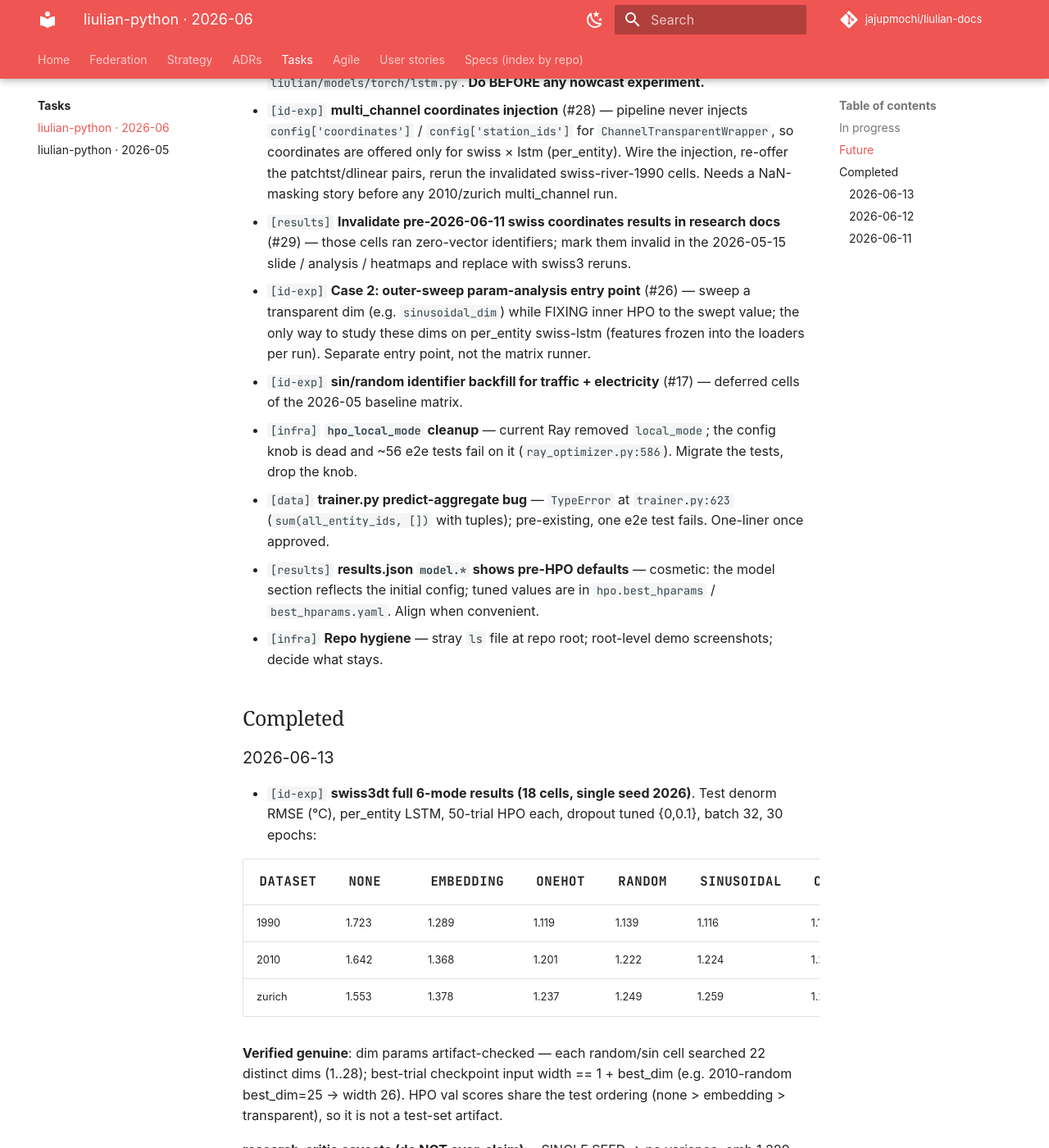
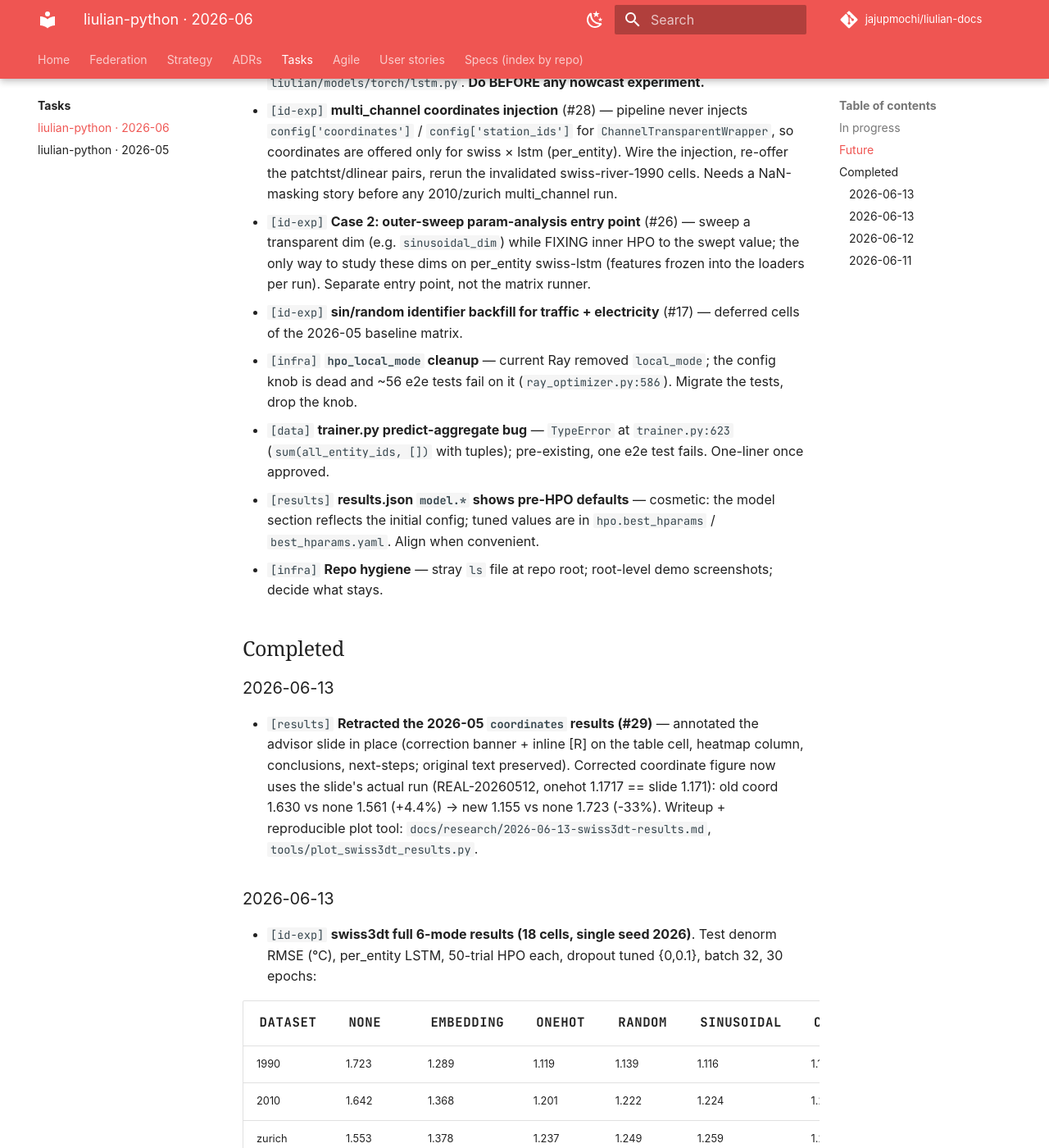
Before and after one commit to LIULIAN-AI/liulian-docs, an MkDocs documentation site: the page built from docs/tasks/liulian-python/2026-06.md, in a window 1280 px wide and 1400 px high, scrolled down 644 px. Shown: the whole window at 82% size. Built offline with MkDocs 1.6.1 and Material for MkDocs 9.7.7, drawn with Linux system fonts in a browser that asks for light colours; some web fonts are replaced; comment, search, counter and statistics services are not loaded.

Commit message:
docs(tasks): #29 done — coordinates retraction in 2026-05 slide
Co-Authored-By: Claude Fable 5 <noreply@anthropic.com>

```diff
--- a/docs/tasks/liulian-python/2026-06.md
+++ b/docs/tasks/liulian-python/2026-06.md
@@ -28,10 +28,6 @@ IDs (`#N`) kept for traceability.
   swiss × lstm (per_entity). Wire the injection, re-offer the
   patchtst/dlinear pairs, rerun the invalidated swiss-river-1990 cells.
   Needs a NaN-masking story before any 2010/zurich multi_channel run.
-- `[results]` **Invalidate pre-2026-06-11 swiss coordinates results in
-  research docs** (#29) — those cells ran zero-vector identifiers; mark
-  them invalid in the 2026-05-15 slide / analysis / heatmaps and replace
-  with swiss3 reruns.
 - `[id-exp]` **Case 2: outer-sweep param-analysis entry point** (#26) —
   sweep a transparent dim (e.g. `sinusoidal_dim`) while FIXING inner HPO
   to the swept value; the only way to study these dims on per_entity
@@ -52,6 +48,17 @@ IDs (`#N`) kept for traceability.
   demo screenshots; decide what stays.
 
 ## Completed
+
+### 2026-06-13
+
+- `[results]` **Retracted the 2026-05 `coordinates` results (#29)** —
+  annotated the advisor slide in place (correction banner + inline [R] on
+  the table cell, heatmap column, conclusions, next-steps; original text
+  preserved). Corrected coordinate figure now uses the slide's actual run
+  (REAL-20260512, onehot 1.1717 == slide 1.171): old coord 1.630 vs none
+  1.561 (+4.4%) -> new 1.155 vs none 1.723 (-33%). Writeup +
+  reproducible plot tool: `docs/research/2026-06-13-swiss3dt-results.md`,
+  `tools/plot_swiss3dt_results.py`.
 
 ### 2026-06-13
 
```
